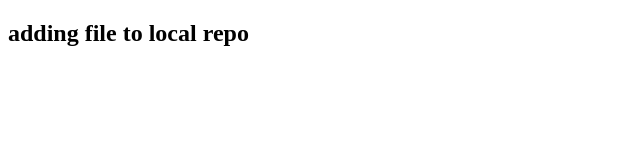
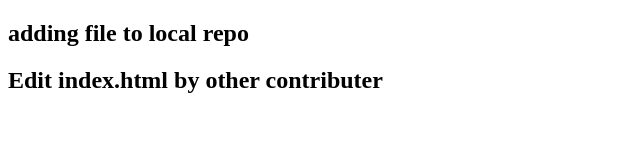
Before and after one commit to nooBYya/simpletest, a plain HTML site: page index.html in a window 1280 px wide. Shown: the whole page, without its empty margins (0-640 px from the left). Drawn offline with Linux system fonts and the light colour scheme.

Commit message:
index.html
Edit index.html by other contributor [line no 7]

```diff
--- a/index.html
+++ b/index.html
@@ -4,5 +4,6 @@
 </head>
 <body>
 	<h2>adding file to local repo</h2>
+	<h2>Edit index.html by other contributer</h2>
 </body>
 </html>
```
